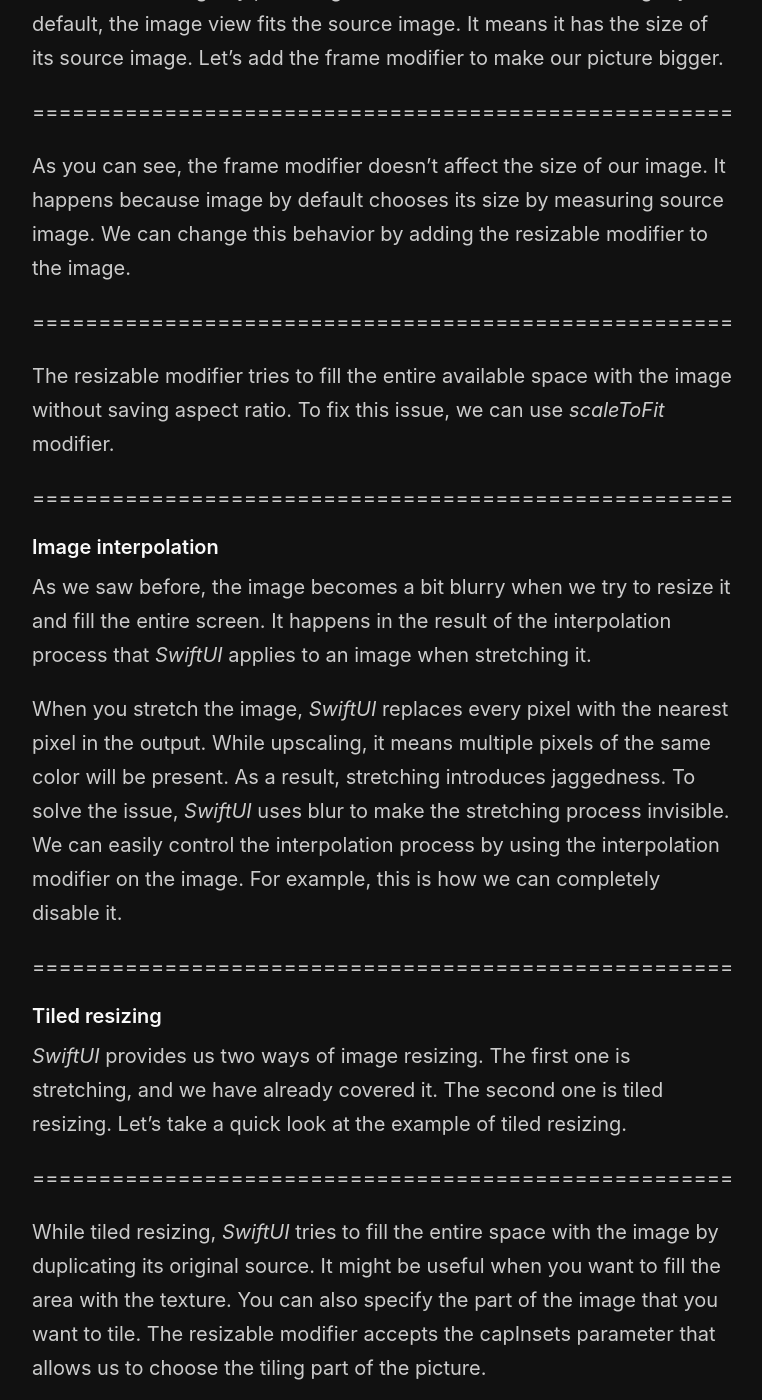
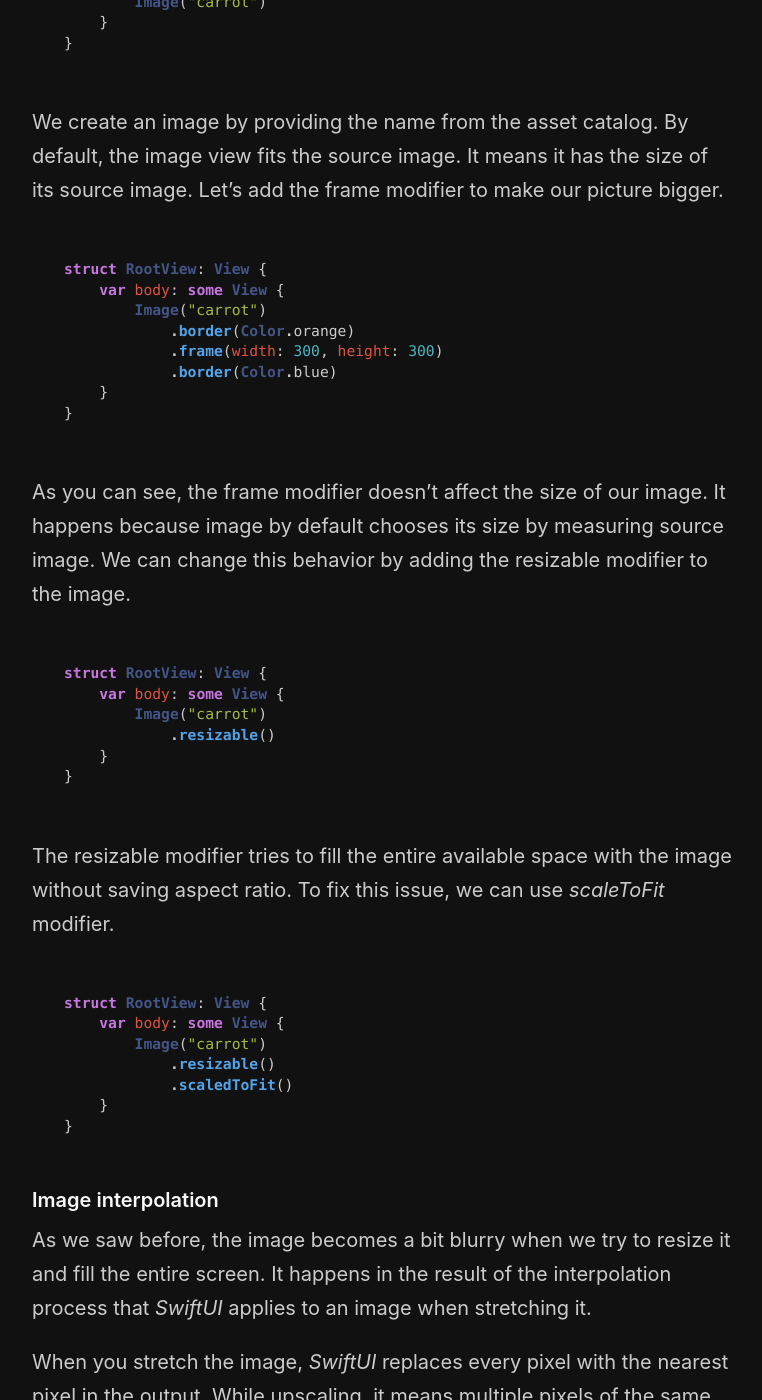
Before and after one commit to mecid/mecid.github.io, a Jekyll site: the page built from _posts/2020-05-27-mastering-images-in-swiftui.md, in a window 1280 px wide and 1400 px high, scrolled down 652 px. Shown: the whole window, without its empty margins (258-1020 px from the left). Built offline with Jekyll 4.4.1, drawn with Linux system fonts in a browser that asks for light colours; some of the changed text lies outside the part shown.

Commit message:
Update 2020-05-27-mastering-images-in-swiftui.md

````diff
--- a/_posts/2020-05-27-mastering-images-in-swiftui.md
+++ b/_posts/2020-05-27-mastering-images-in-swiftui.md
@@ -8,41 +8,115 @@
 #### Basics
 As we usually do, let's start with the basics. I've put an image in my asset catalog to show you some examples.
 
-=====================================================
+```swift
+struct RootView: View {
+    var body: some View {
+        Image("carrot")
+    }
+}
+```
 
 We create an image by providing the name from the asset catalog. By default, the image view fits the source image. It means it has the size of its source image. Let's add the frame modifier to make our picture bigger.
 
-=====================================================
+```swift
+struct RootView: View {
+    var body: some View {
+        Image("carrot")
+            .border(Color.orange)
+            .frame(width: 300, height: 300)
+            .border(Color.blue)
+    }
+}
+```
 
 As you can see, the frame modifier doesn't affect the size of our image. It happens because image by default chooses its size by measuring source image. We can change this behavior by adding the resizable modifier to the image.
 
-=====================================================
+```swift
+struct RootView: View {
+    var body: some View {
+        Image("carrot")
+            .resizable()
+    }
+}
+```
 
 The resizable modifier tries to fill the entire available space with the image without saving aspect ratio. To fix this issue, we can use *scaleToFit* modifier.
 
-=====================================================
+```swift
+struct RootView: View {
+    var body: some View {
+        Image("carrot")
+            .resizable()
+            .scaledToFit()
+    }
+}
+```
 
 #### Image interpolation
 As we saw before, the image becomes a bit blurry when we try to resize it and fill the entire screen. It happens in the result of the interpolation process that *SwiftUI* applies to an image when stretching it.
 
 When you stretch the image, *SwiftUI* replaces every pixel with the nearest pixel in the output. While upscaling, it means multiple pixels of the same color will be present. As a result, stretching introduces jaggedness. To solve the issue, *SwiftUI* uses blur to make the stretching process invisible. We can easily control the interpolation process by using the interpolation modifier on the image. For example, this is how we can completely disable it.
 
-=====================================================
+```swift
+struct RootView: View {
+    var body: some View {
+        HStack {
+            Image("carrot")
+                .resizable()
+                .scaledToFit()
+            Image("carrot")
+                .interpolation(.none)
+                .resizable()
+                .scaledToFit()
+        }
+    }
+}
+```
 
 #### Tiled resizing
 *SwiftUI* provides us two ways of image resizing. The first one is stretching, and we have already covered it. The second one is tiled resizing. Let's take a quick look at the example of tiled resizing.
 
-=====================================================
+```swift
+struct RootView: View {
+    var body: some View {
+        Image("carrot")
+            .resizable(resizingMode: .tile)
+            .edgesIgnoringSafeArea(.all)
+    }
+}
+```
 
 While tiled resizing, *SwiftUI* tries to fill the entire space with the image by duplicating its original source. It might be useful when you want to fill the area with the texture. You can also specify the part of the image that you want to tile. The resizable modifier accepts the capInsets parameter that allows us to choose the tiling part of the picture.
 
-=====================================================
+```swift
+struct RootView: View {
+    var body: some View {
+        Image("carrot")
+            .resizable(
+                capInsets: .init(
+                    top: 30,
+                    leading: 30,
+                    bottom: 30,
+                    trailing: 30
+                ),
+                resizingMode: .tile
+        )
+    }
+}
+```
 
 #### Rendering mode
 *SwiftUI* provides us two ways of rendering an image. The first one is called the original. It tries to render the image as is without any additional visual effects. The second one is the template mode. In this case, *SwiftUI* will fill all the non-transparent pixels of your bitmap with the accent color. This mode is beneficial when you use *SF Symbols* as a button or navigation item icon, and you want to tint them using your branding color.
 We can change the rendering mode of the image by using *renderingMode* modifier.
 
-=====================================================
+```swift
+struct RootView: View {
+    var body: some View {
+        Image("carrot")
+            .renderingMode(.original)
+    }
+}
+```
 
 *SwiftUI* automatically sets the rendering mode to template whenever you use it inside a *NavigationLink* or *NavigatioBarItem*. Sometimes it is something that we don't except, and we can use *renderingMode* modifier to change the default mode.
 
````
